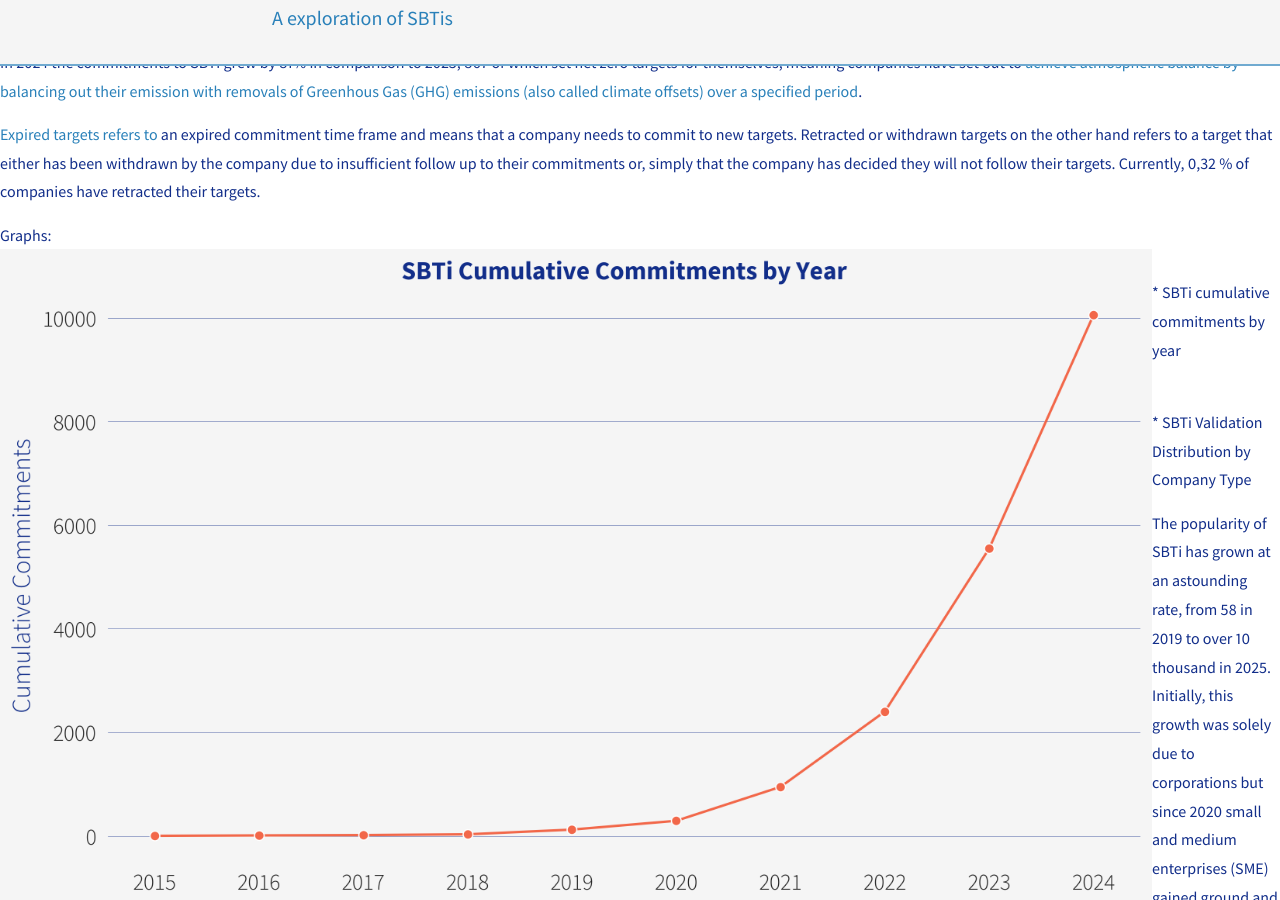
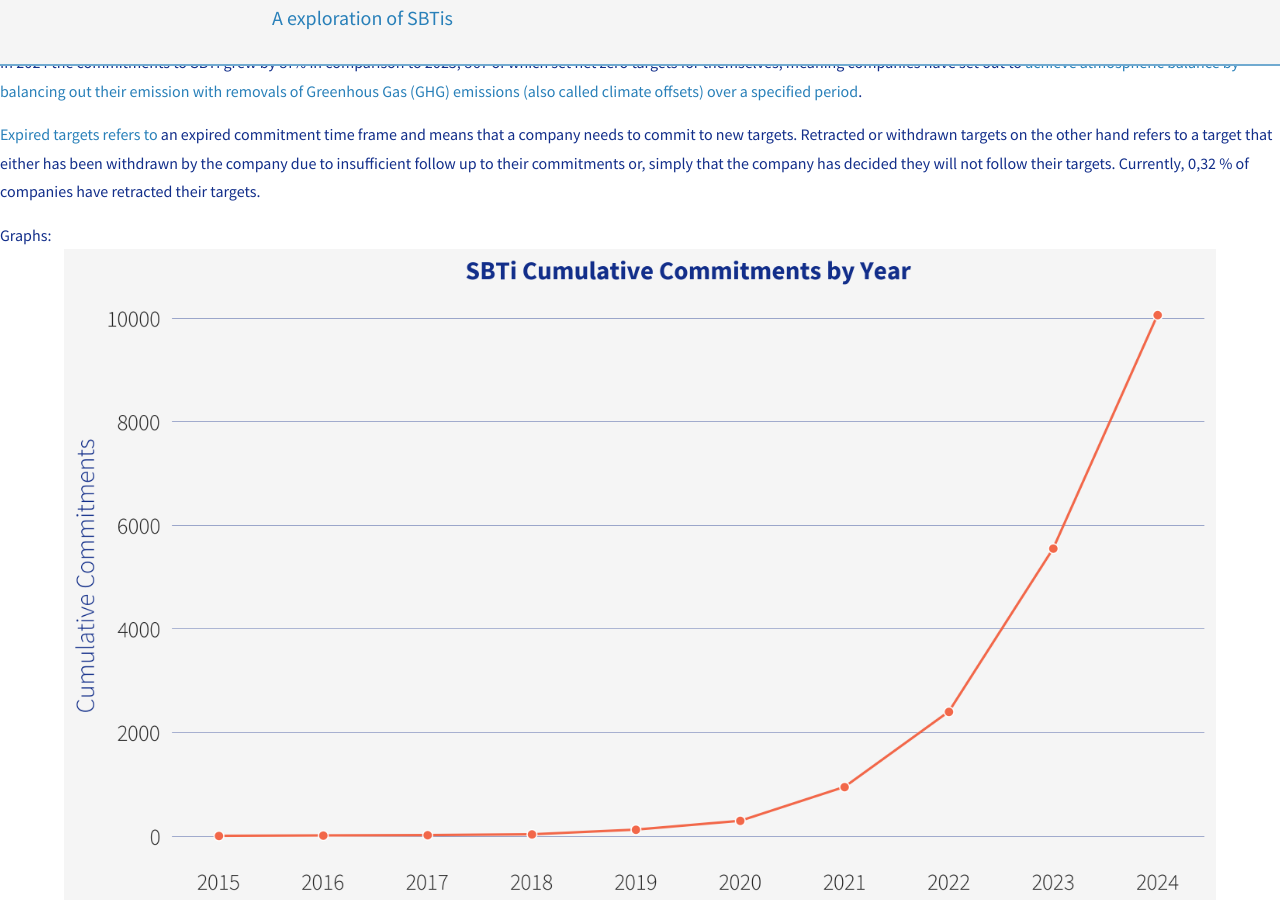
Before and after one commit to AnjaBrocklehurst/AnjaBrocklehurst.github.io, a Jekyll site: the page built from _content/Storyline.md, in a window 1280 px wide and 900 px high, scrolled down 2541 px. Built offline with Jekyll 4.4.1, drawn with Linux system fonts in a browser that asks for light colours; nearby versions of some CDN libraries.

Commit message:
graph formatting attempt 6

```diff
--- a/_content/Storyline.md
+++ b/_content/Storyline.md
@@ -60,10 +60,9 @@
 [Expired targets refers to](https://sciencebasedtargets.org/blog/commitment-compliance-policy-what-you-need-to-know) an expired commitment time frame and means that a company needs to commit to new targets. Retracted or withdrawn targets on the other hand refers to a target that either has been withdrawn by the company due to insufficient follow up to their commitments or, simply that the company has decided they will not follow their targets. Currently, 0,32 % of companies have retracted their targets.
 
 Graphs: <br>
-<img src="../assets/images/cumulative_commitments_plot.png" alt="cumulative_commitments_plot.png" style="float: left;" width="500">
+<img src="../assets/images/cumulative_commitments_plot.png" alt="cumulative_commitments_plot.png" style="display: block; margin: auto;" width="500">
 <br> * SBTi cumulative commitments by year <br>
-
-<img src="../assets/images/validation_distribution_plot.png" alt="validation_distribution_plot.png" style="float: left;" width="520">
+<img src="../assets/images/validation_distribution_plot.png" alt="validation_distribution_plot.png" style="display: block; margin: auto;" width="520">
 
 <br> * SBTi Validation Distribution by Company Type <br>
 
```
